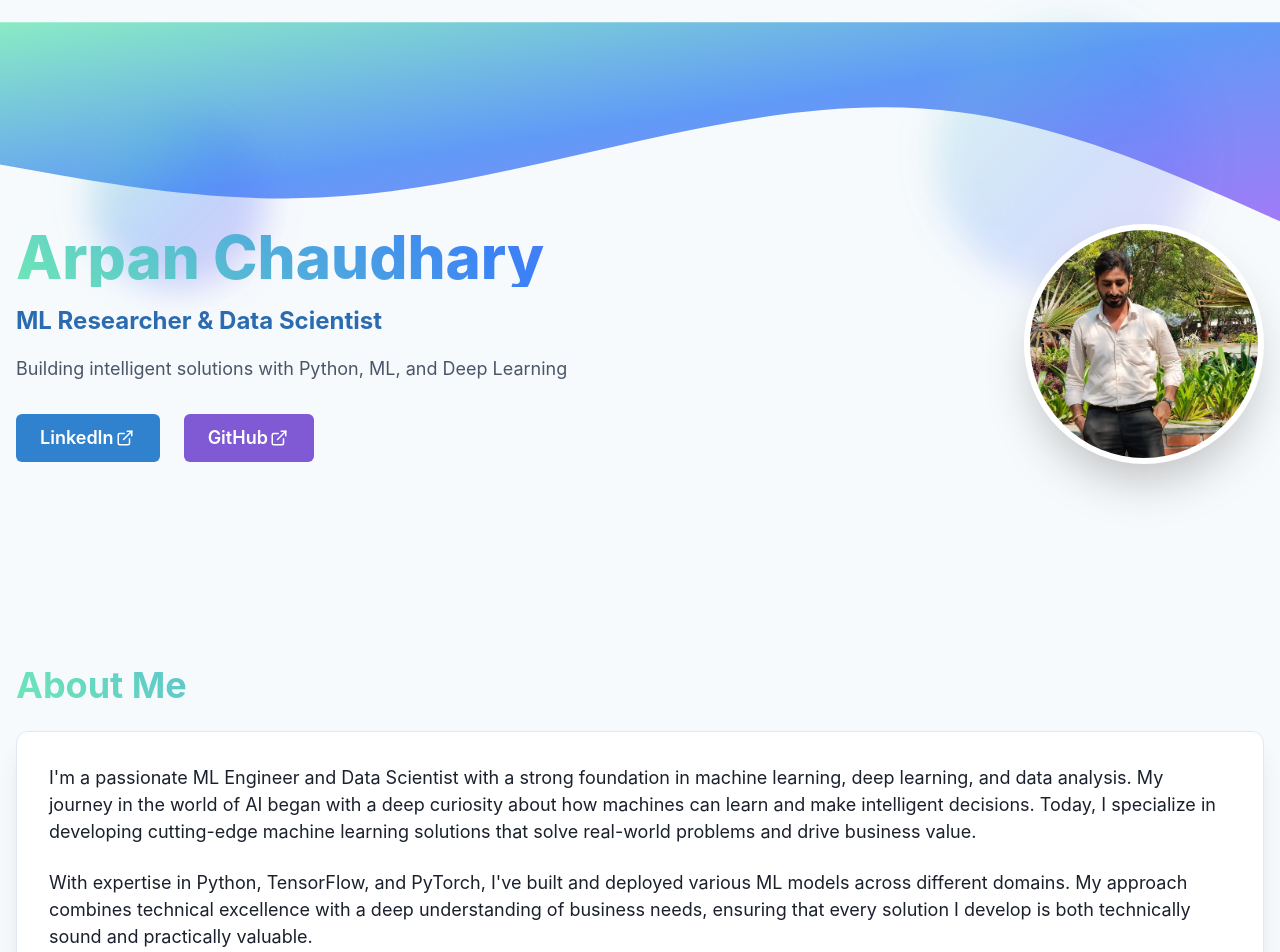
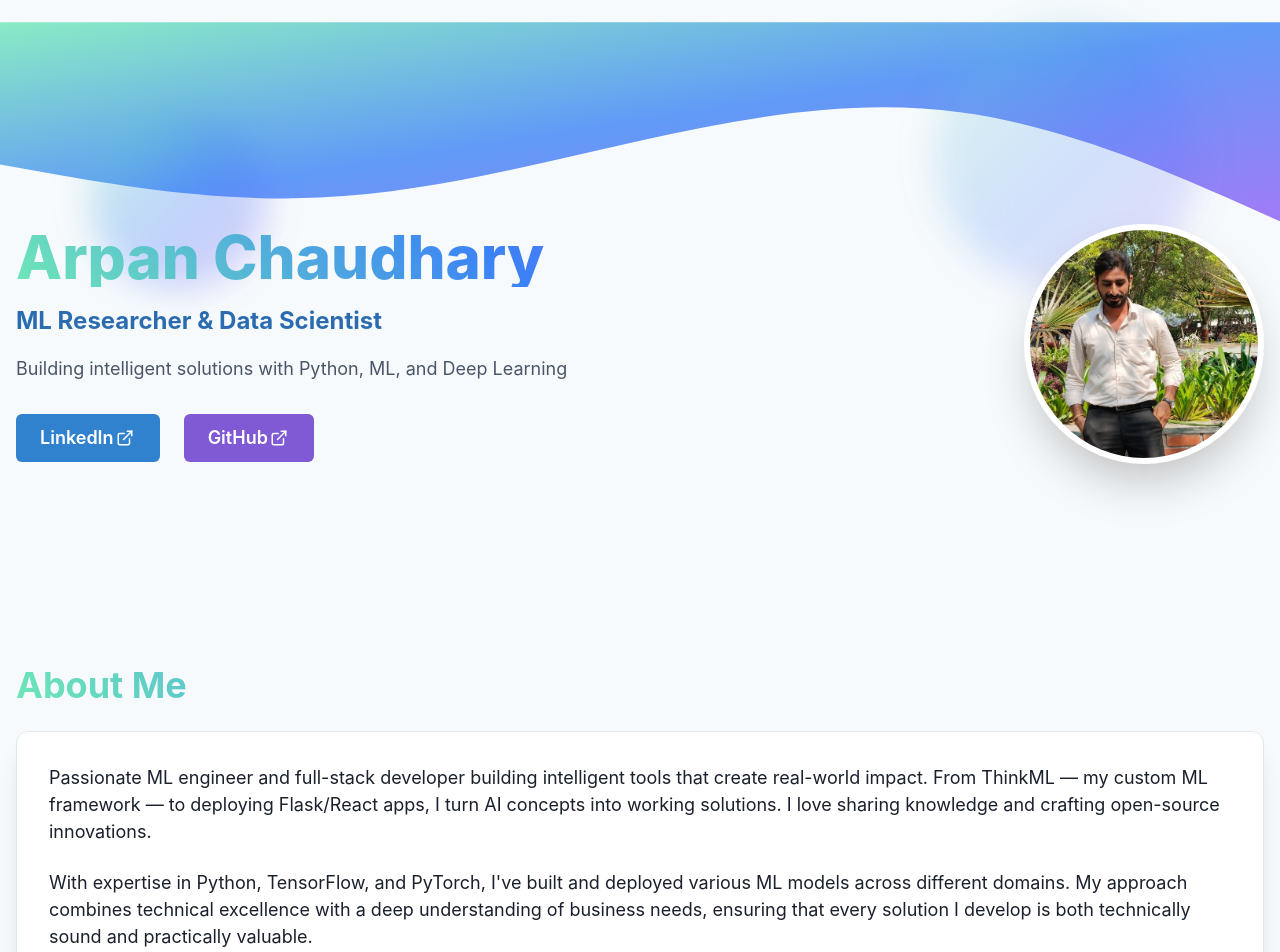
Before and after one commit to ArpanChaudhary/ArpanChaudhary, a React (Vite) app: page / in a window 1280 px wide. Shown: the top 952 px of the page. Built offline with nearby package versions, Linux system fonts and the light colour scheme; no server answers.

Commit message:
Update About Me section and fix profile image path

```diff
--- a/src/App.tsx
+++ b/src/App.tsx
@@ -181,7 +181,7 @@ const App: React.FC = () => {
             <Box flexShrink={0} mt={{ base: 8, md: 0 }}>
               <Box
                 as="img"
-                src="/profile.jpg"
+                src="./profile.jpg"
                 alt="Arpan Chaudhary profile"
                 borderRadius="full"
                 boxSize={{ base: '180px', md: '240px' }}
@@ -217,7 +217,7 @@ const App: React.FC = () => {
             >
               <Stack spacing={6}>
                 <Text fontSize="lg">
-                  I'm a passionate ML Engineer and Data Scientist with a strong foundation in machine learning, deep learning, and data analysis. My journey in the world of AI began with a deep curiosity about how machines can learn and make intelligent decisions. Today, I specialize in developing cutting-edge machine learning solutions that solve real-world problems and drive business value.
+                  Passionate ML engineer and full-stack developer building intelligent tools that create real-world impact. From ThinkML — my custom ML framework — to deploying Flask/React apps, I turn AI concepts into working solutions. I love sharing knowledge and crafting open-source innovations.
                 </Text>
                 <Text fontSize="lg">
                   With expertise in Python, TensorFlow, and PyTorch, I've built and deployed various ML models across different domains. My approach combines technical excellence with a deep understanding of business needs, ensuring that every solution I develop is both technically sound and practically valuable.
```
